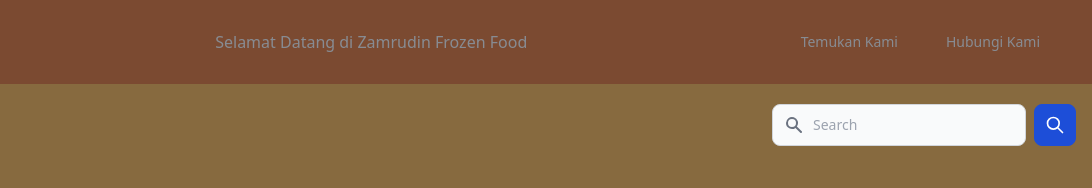
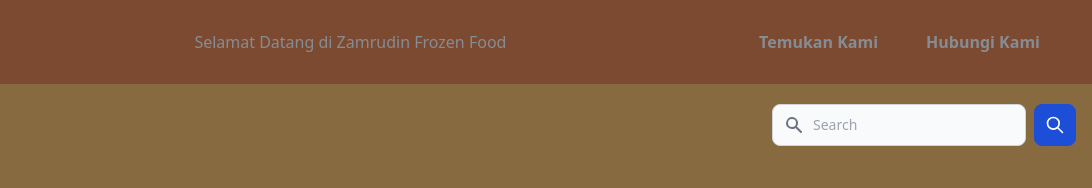
Before and after one commit to mhafizzamrudin/zamrudinfood.com, a website: page index.html in a window 1280 px wide. Shown: the top 188 px of the page, 188-1280 px from the left. Drawn offline with nearby package versions, Linux system fonts and the light colour scheme.

```diff
--- a/index.html
+++ b/index.html
@@ -56,8 +56,8 @@
                     <img src="src/img/logo_zamrudin.png" class="mr-3 h-10 sm:h-16 rounded-lg" style="width: 100%;" alt="logo_zamrudin" />
                 </a>
                 <div class="flex items-center lg:order-2">
-                    <a href="https://www.google.com/maps/dir//zamrudin+frozen+food/data=!4m6!4m5!1m1!4e2!1m2!1m1!1s0x2e313be5275817b7:0xd4ec3128471878da?sa=X&ved=2ahUKEwjnm5jx993_AhUO4TgGHa4FBF0Q9Rd6BAg9EAQ" class="text-white bg-primary-700 hover:bg-primary-800 focus:ring-white font-medium rounded-lg text-sm px-4 lg:px-5 py-2 lg:py-2.5 mr-2 dark:bg-primary-600 dark:hover:bg-primary-700 focus:outline-none dark:focus:ring-white" id="gmapButton">Temukan Kami</a>
-                    <a href="#" class="text-white bg-primary-700 hover:bg-primary-800 focus:ring-white font-medium rounded-lg text-sm px-4 lg:px-5 py-2 lg:py-2.5 mr-2 dark:bg-primary-600 dark:hover:bg-primary-700 focus:outline-none dark:focus:ring-white" id="whatsappButton">Hubungi Kami</a>
+                    <a href="https://www.google.com/maps/dir//zamrudin+frozen+food/data=!4m6!4m5!1m1!4e2!1m2!1m1!1s0x2e313be5275817b7:0xd4ec3128471878da?sa=X&ved=2ahUKEwjnm5jx993_AhUO4TgGHa4FBF0Q9Rd6BAg9EAQ" class="text-white bg-primary-700 hover:bg-primary-800 focus:ring-white font-bold rounded-lg text-base px-4 lg:px-5 py-2 lg:py-2.5 mr-2 dark:bg-primary-600 dark:hover:bg-primary-700 focus:outline-none dark:focus:ring-white" id="gmapButton">Temukan Kami</a>
+                    <a href="#" class="text-white bg-primary-700 hover:bg-primary-800 focus:ring-white font-bold rounded-lg text-base px-4 lg:px-5 py-2 lg:py-2.5 mr-2 dark:bg-primary-600 dark:hover:bg-primary-700 focus:outline-none dark:focus:ring-white" id="whatsappButton">Hubungi Kami</a>
 
                     <script>
                         const whatsappButton = document.getElementById('whatsappButton');
```
